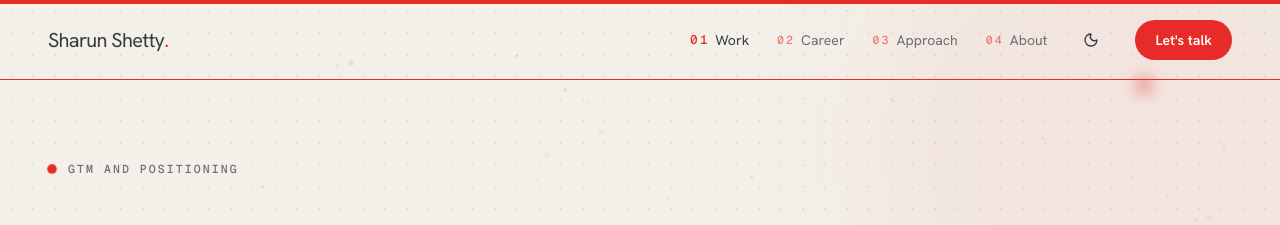
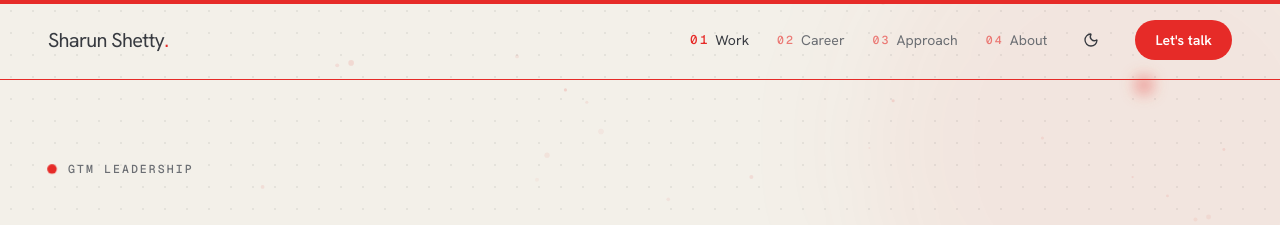
Before and after one commit to sharathg17/sharun-portfolio-v1, a Next.js app: page / in a window 1280 px wide. Shown: the top 225 px of the page. Built offline with nearby package versions, Linux system fonts and the light colour scheme.

Commit message:
Update Hero text to GTM Leadership

```diff
--- a/src/components/Hero.tsx
+++ b/src/components/Hero.tsx
@@ -83,7 +83,7 @@ export default function Hero() {
             transition={{ delay: 0.2, duration: 0.5 }}
             className="eyebrow text-muted-foreground"
           >
-            GTM and Positioning
+            GTM Leadership
           </motion.span>
         </motion.div>
 
```
